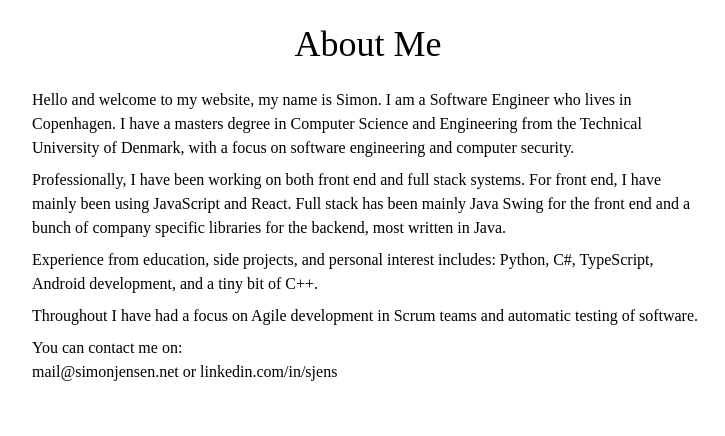
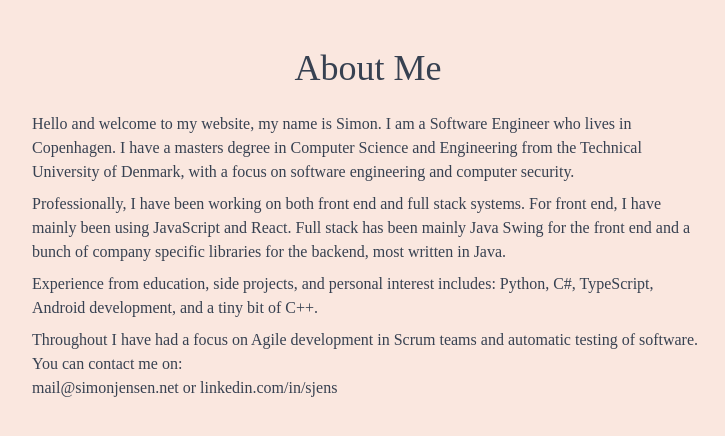
Before and after one commit to sjens/website, a Vue app: page / in a window 1280 px wide. Shown: the top 436 px of the page, without its empty margins (272-997 px from the left). Built offline with nearby package versions, Linux system fonts and the light colour scheme; a web font is replaced by a local one.

Commit message:
Add theme from old website

```diff
--- a/src/App.vue
+++ b/src/App.vue
@@ -1,9 +1,15 @@
 <template>
-  <div
-    id="app"
-    class="font-serif subpixel-antialiased container mx-auto max-w-2xl"
-  >
-    <AboutPage />
+  <div id="app">
+    <transition
+      appear
+      appear-active-class="transition-opacity duration-500 ease-in"
+      appear-class="opacity-0"
+      appear-to-class="opacity-100"
+    >
+      <div class="p-6">
+        <AboutPage />
+      </div>
+    </transition>
   </div>
 </template>
 
--- a/src/assets/main.css
+++ b/src/assets/main.css
@@ -1,9 +1,27 @@
 @tailwind base;
-@tailwind components;
 
 @font-face {
   font-family: 'Roboto Slab Light';
   src: url('/font/RobotoSlab-Light.ttf');
 }
 
+@layer base {
+  body {
+    @apply font-serif subpixel-antialiased min-h-screen bg-background-light dark:bg-background-dark text-gray-700 dark:text-gray-200
+  }
+  ::selection {
+    @apply bg-selection-light dark:bg-selection-dark
+  }
+  h1 {
+    @apply text-4xl;
+  }
+  h2 {
+    @apply text-2xl;
+  }
+  h3 {
+    @apply text-xl;
+  }
+}
+
+@tailwind components;
 @tailwind utilities;
--- a/src/components/About.vue
+++ b/src/components/About.vue
@@ -1,7 +1,7 @@
 <template>
-  <div>
+  <div class="mx-auto max-w-2xl">
     <div class="flex justify-center my-6">
-      <h1 class="text-4xl">About Me</h1>
+      <h1>About Me</h1>
     </div>
     <div class="content">
       <p class="my-2">
@@ -21,7 +21,7 @@
         includes: Python, C#, TypeScript, Android development, and a tiny bit of
         C++.
       </p>
-      <p class="my-2">
+      <p class="">
         Throughout I have had a focus on Agile development in Scrum teams and
         automatic testing of software.
       </p>
--- a/tailwind.config.js
+++ b/tailwind.config.js
@@ -10,6 +10,13 @@ module.exports = {
         'serif': ['Roboto Slab Light', 'serif']
       },
     },
+    backgroundColor: theme => ({
+      ...theme('colors'),
+      'background-light': '#fae7df',
+      'background-dark': '#423042',
+      'selection-light': '#ccffee',
+      'selection-dark': '#314331',
+    }),
   },
   variants: {
     extend: {},
```
